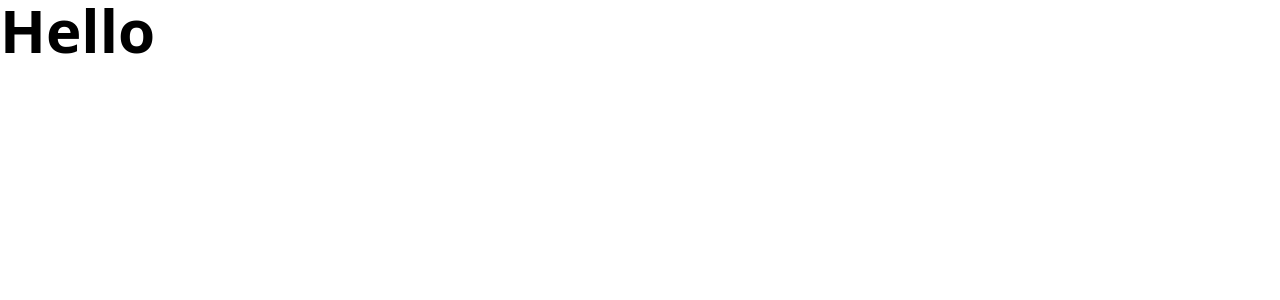
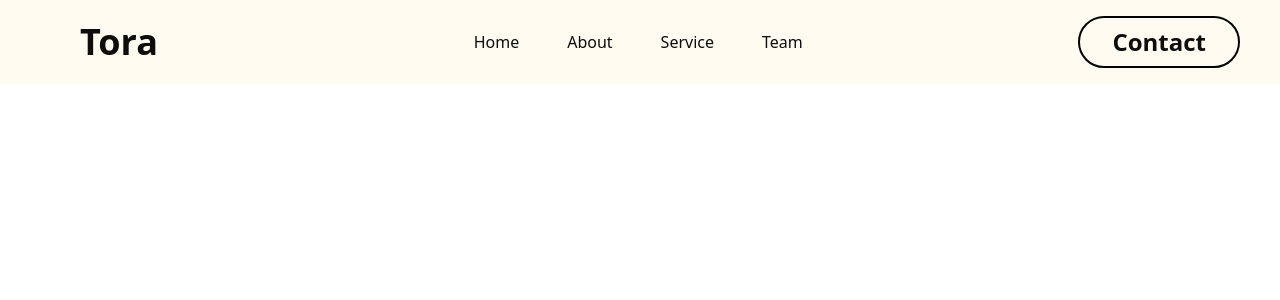
Before and after one commit to hamzahxx/Tora-Media, a React (Vite) app: page / in a window 1280 px wide. Shown: the top 300 px of the page. Built offline with nearby package versions, Linux system fonts and the light colour scheme.

Commit message:
Navbar header, items and button added

```diff
--- a/src/App.jsx
+++ b/src/App.jsx
@@ -1,5 +1,11 @@
+import Navbar from "./components/Navbar";
+
 function App() {
-  return <h1 className="text-6xl font-extrabold">Hello</h1>;
+  return (
+    <>
+      <Navbar />
+    </>
+  );
 }
 
 export default App;
--- /dev/null
+++ b/src/components/Navbar.jsx
@@ -0,0 +1,29 @@
+function Navbar() {
+  return (
+    <div className="bg-background py-4 px-10 flex justify-between items-center">
+      <h1 className="text-4xl px-10 py-1 text-text font-extrabold">Tora</h1>
+      <ul className="hidden md:flex py-2 rounded-xl text-text">
+        <a href="/" className="px-3 mx-3 duration-150 hover:font-extrabold">
+          Home
+        </a>
+        <a href="/" className="px-3 mx-3 duration-150 hover:font-extrabold">
+          About
+        </a>
+        <a href="/" className="px-3 mx-3 duration-150 hover:font-extrabold">
+          Service
+        </a>
+        <a href="/" className="px-3 mx-3 duration-150 hover:font-extrabold">
+          Team
+        </a>
+      </ul>
+      <a
+        href="/"
+        className="text-2xl text-text font-extrabold px-8 py-1.5 md:py-2 border-2 border-black rounded-full duration-150 hover:text-white hover:bg-black"
+      >
+        Contact
+      </a>
+    </div>
+  );
+}
+
+export default Navbar;
```
